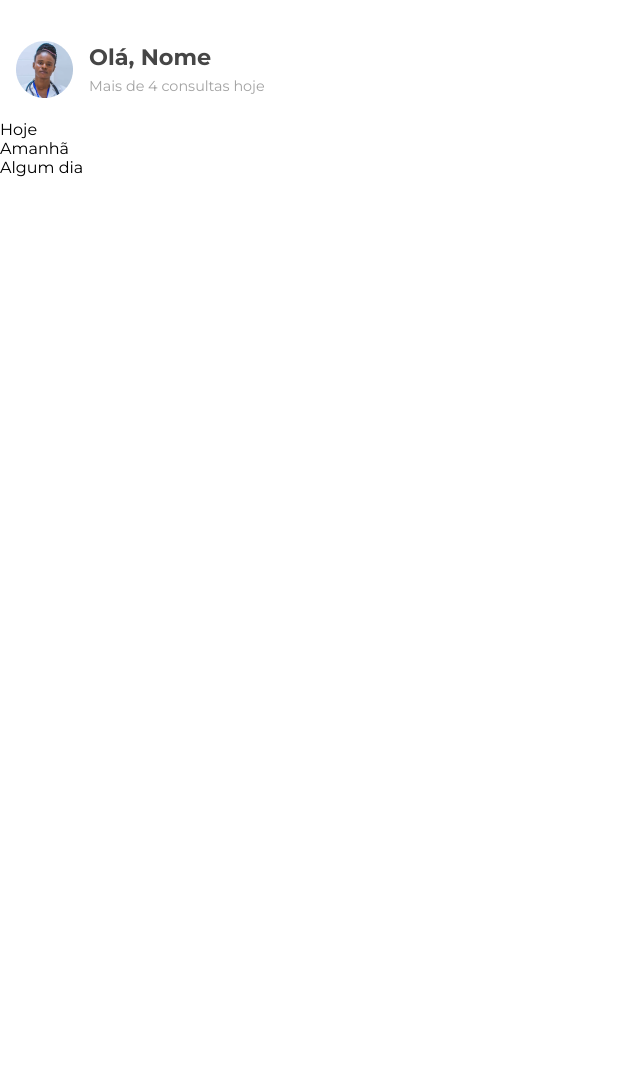
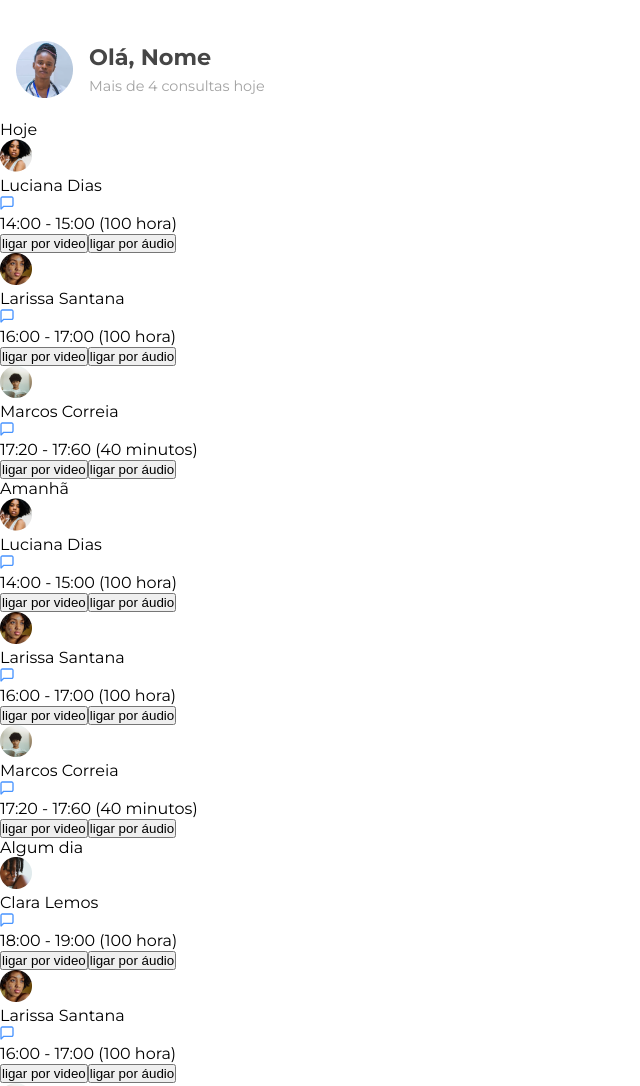
Before and after one commit to kevinzanao/site-clinica, a plain HTML site: page index.html in a window 1280 px wide. Shown: the top 1086 px of the page, without its empty margins (0-640 px from the left). Before the commit the page ends 800 px from the top, so only its background shows below. Drawn offline with Linux system fonts and the light colour scheme.

Commit message:
consultas adicionadas

```diff
--- /dev/null
+++ b/consult-list.js
@@ -0,0 +1,89 @@
+export const consultList = {
+   today:  [
+      {
+         consult: {
+            image: "./assets/img/image2.png",
+            name: "Luciana Dias",
+            type: "remota",
+            timeStart: "14:00",
+            duration: "01:00",
+         },
+      },
+      {
+         consult: {
+            image: "./assets/img/image3.png",
+            name: "Larissa Santana",
+            type: "local",
+            timeStart: "16:00",
+            duration: "01:00",
+         },
+      },
+      {
+         consult: {
+            image: "./assets/img/image4.png",
+            name: "Marcos Correia",
+            type: "remota",
+            timeStart: "17:20",
+            duration: "40",
+         }
+      }
+   ],
+   tomorrow: [
+      {
+         consult: {
+            image: "./assets/img/image2.png",
+            name: "Luciana Dias",
+            type: "remota",
+            timeStart: "14:00",
+            duration: "01:00",
+         },
+      },
+      {
+         consult: {
+            image: "./assets/img/image3.png",
+            name: "Larissa Santana",
+            type: "local",
+            timeStart: "16:00",
+            duration: "01:00",
+         },
+      },
+      {
+         consult: {
+            image: "./assets/img/image4.png",
+            name: "Marcos Correia",
+            type: "remota",
+            timeStart: "17:20",
+            duration: "40",
+         }
+      }
+   ],
+   anyday: [
+      {
+         consult: {
+            image: "./assets/img/image5.png",
+            name: "Clara Lemos",
+            type: "local",
+            timeStart: "18:00",
+            duration: "01:00",
+         },
+      },
+      {
+         consult: {
+            image: "./assets/img/image3.png",
+            name: "Larissa Santana",
+            type: "local",
+            timeStart: "16:00",
+            duration: "01:00",
+         },
+      },
+      {
+         consult: {
+            image: "./assets/img/image4.png",
+            name: "Marcos Correia",
+            type: "remota",
+            timeStart: "17:20",
+            duration: "40",
+         }
+      }
+   ]
+}
--- a/index.html
+++ b/index.html
@@ -5,7 +5,7 @@
    <meta http-equiv="X-UA-Compatible" content="IE=edge">
    <meta name="viewport" content="width=device-width, initial-scale=1.0">
    <link rel="stylesheet" href="./style.css">
-   <script src="./script.js" defer></script>
+   <script src="./index.js" type="module" defer></script>
    <title>Cliníca Médica</title>
 </head>
 <body>
--- a/script.js
+++ b/index.js
@@ -1,4 +1,8 @@
+import { consultList } from "./consult-list.js";
+
 const $todayList = document.querySelector('.today-list');
+const $tomorrowList = document.querySelector('.tomorrow-list');
+const $anyDayList= document.querySelector('.anyday-list')
 
 function createPersonInfo(image, name, queryType) {
    let div = document.createElement('div');
@@ -58,9 +62,39 @@ function createQueryInfo(queryStartTime, duration) {
 }
 
 function createQuery() {
-   let div = document.createElement('div');
+   const div_today = document.createElement('div');
+   const div_tomorrow = document.createElement('div');
+   const div_anyday = document.createElement('div');
 
-   div.appendChild(createPersonInfo("./assets/img/Ellipse 4.png", "Ricarudo", "remota"));
-   div.appendChild(createQueryInfo("13:00", 40));
-   $todayList.appendChild(div);
+   for(let i = 0; i < consultList.today.length; i++) {
+      let consult = consultList.today[i].consult;
+
+      div_today.appendChild(createPersonInfo(consult.image, consult.name, consult.type));
+      div_today.appendChild(createQueryInfo(consult.timeStart, consult.duration));
+      $todayList.appendChild(div_today);
+
+   }
+
+
+   for(let i = 0; i < consultList.tomorrow.length; i++) {
+      let consult = consultList.tomorrow[i].consult;
+
+      div_tomorrow.appendChild(createPersonInfo(consult.image, consult.name, consult.type));
+      div_tomorrow.appendChild(createQueryInfo(consult.timeStart, consult.duration));
+      $tomorrowList.appendChild(div_tomorrow);
+
+   }
+
+
+   for(let i = 0; i < consultList.anyday.length; i++) {
+      let consult = consultList.anyday[i].consult;
+
+      div_anyday.appendChild(createPersonInfo(consult.image, consult.name, consult.type));
+      div_anyday.appendChild(createQueryInfo(consult.timeStart, consult.duration));
+      $anyDayList.appendChild(div_anyday);
+
+   }
 }
+
+createQuery()
+console.log(consultList)
```
Also changed, not shown: assets/img/image2.png (added), assets/img/image3.png (added), assets/img/image4.png (added), assets/img/image5.png (added).
